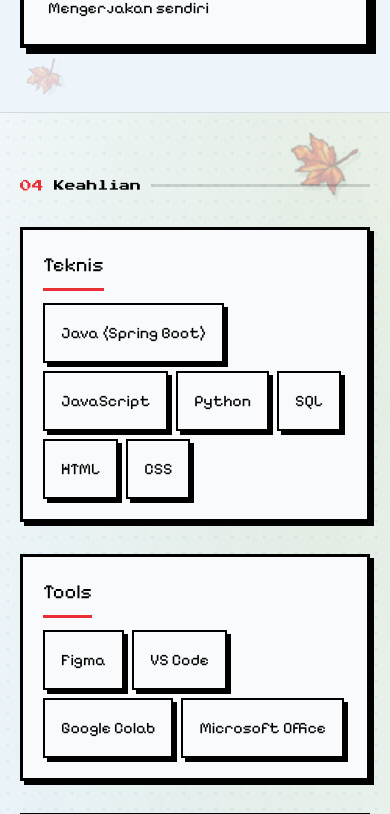
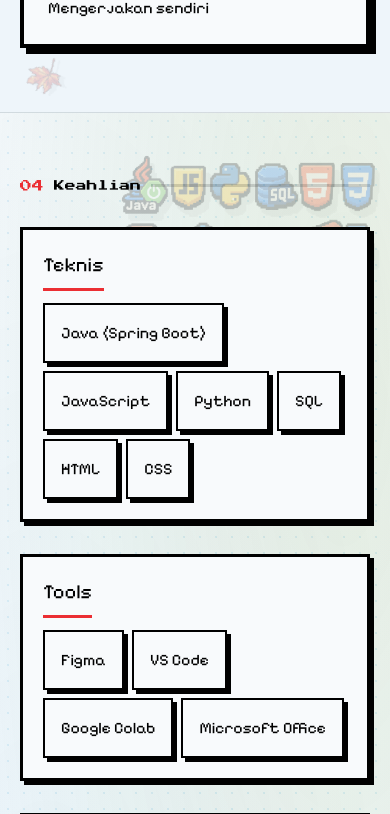
Before and after one commit to RETXSD/CV, a React (Vite) app: page / in a window 390 px wide. Shown: the part 4259-5073 px from the top of the page. Built offline with nearby package versions, Linux system fonts and the light colour scheme.

Commit message:
Use pixel technology art behind skills section

```diff
--- a/src/components/ui/section.jsx
+++ b/src/components/ui/section.jsx
@@ -1,4 +1,5 @@
 import mapleLeaf from "@/assets/Daun Maple Musim Gugur Piksel.png";
+import technologyArt from "@/assets/Ikon Teknologi Pixel Retro.png";
 
 export function Section({ id, title, children }) {
   return (
@@ -6,6 +7,7 @@ export function Section({ id, title, children }) {
       <div className="section-leaf-field" aria-hidden="true">
         <img className="section-leaf section-leaf-one" src={mapleLeaf} alt="" />
         <img className="section-leaf section-leaf-two" src={mapleLeaf} alt="" />
+        {id === "skills" && <img className="section-tech-art" src={technologyArt} alt="" />}
       </div>
       <div className="page-shell section-inner">
         <header className="section-heading">
--- a/src/styles/layout.css
+++ b/src/styles/layout.css
@@ -253,6 +253,19 @@
   opacity: 0.18;
   --leaf-angle: -24deg;
   animation-delay: -4s;
+}
+.section-tech-art {
+  position: absolute;
+  top: 8px;
+  right: clamp(20px, 8vw, 96px);
+  width: min(50vw, 580px);
+  height: auto;
+  opacity: 0.28;
+  object-fit: contain;
+  filter: drop-shadow(5px 7px 0 rgb(0 0 0 / 12%));
+}
+.content-section#skills .section-leaf {
+  display: none;
 }
 .section-inner {
   position: relative;
@@ -570,6 +583,12 @@ main > .content-section:nth-of-type(even) {
   .contact-panel {
     padding: 20px;
   }
+  .section-tech-art {
+    top: 14px;
+    right: 8px;
+    width: min(68vw, 300px);
+    opacity: 0.22;
+  }
 }
 @media (max-width: 380px) {
   .page-shell {
@@ -607,6 +626,12 @@ main > .content-section:nth-of-type(even) {
     width: 42px;
     opacity: 0.14;
   }
+  .section-tech-art {
+    top: 8px;
+    right: 6px;
+    width: min(68vw, 230px);
+    opacity: 0.18;
+  }
 }
 @media (hover: none) and (max-width: 767px) {
   .portrait-touch-hint {
```
Also changed, not shown: src/assets/Ikon Teknologi Pixel Retro.png (added).
